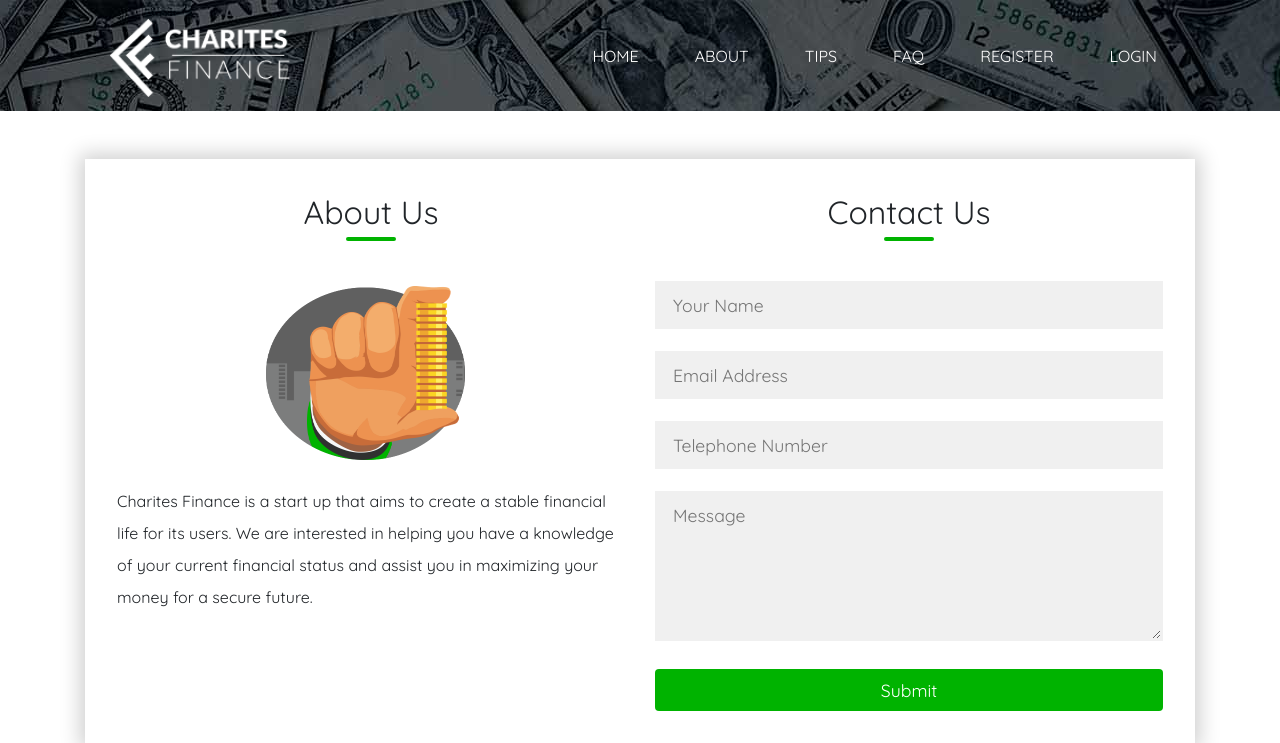
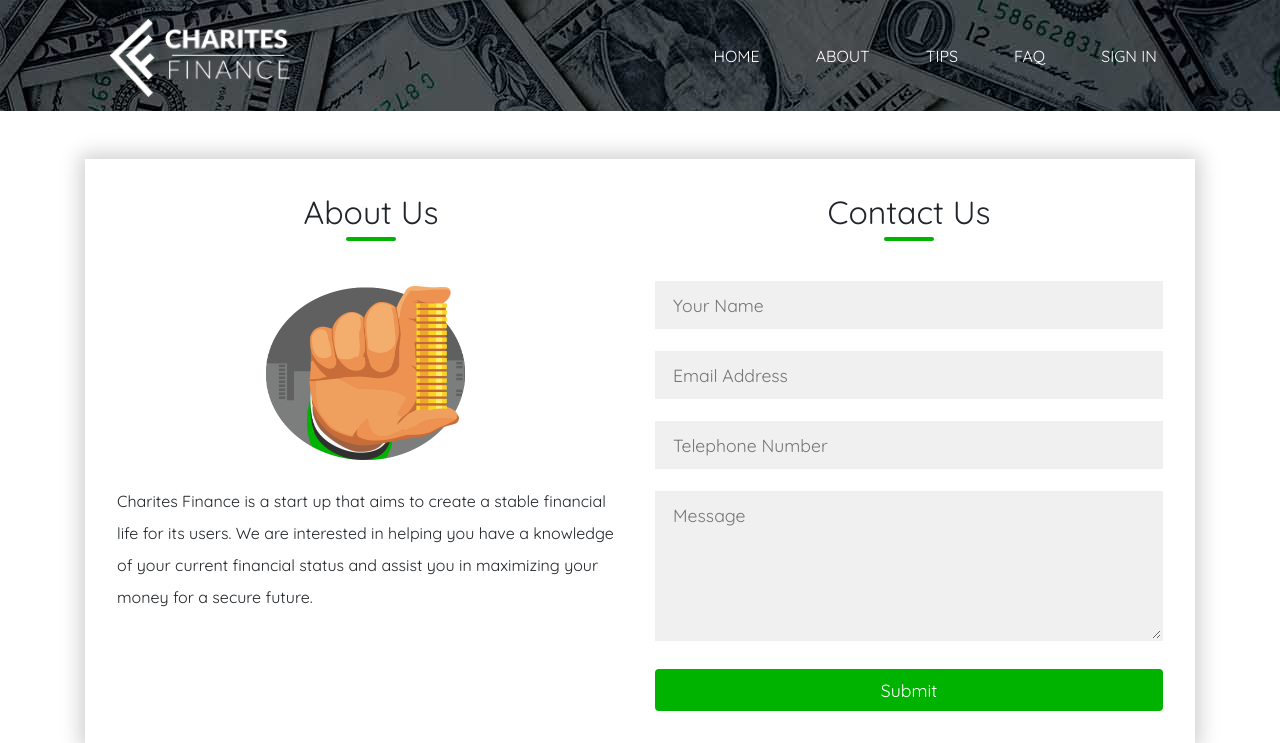
Before and after one commit to Mr-emeka/TeamCharites_NetWorthApp_Two, a PHP site: page /about.php in a window 1280 px wide. Shown: the top 743 px of the page. Run offline with PHP 8.4, Linux system fonts and the light colour scheme.

Commit message:
about page fixed

```diff
--- a/about.php
+++ b/about.php
@@ -46,11 +46,11 @@
                     <li class="nav-item">
 						<a class="nav-link" href="FAQ.html">FAQ</a>
 					</li>
+                    <!-- <li class="nav-item">
+                        <a class="nav-link" href="signup.php">REGISTER</a>
+                    </li>                 -->
                     <li class="nav-item">
-                        <a class="nav-link" href="signup.php">REGISTER</a>
-                    </li>
-                    <li class="nav-item">
-                        <a class="nav-link" href="signin.php">LOGIN</a>
+                        <a class="nav-link" href="signin.php">SIGN IN</a>
                     </li>
                 </ul>
             </div>
```
Also changed, not shown: about.html (+4 -4 lines).
